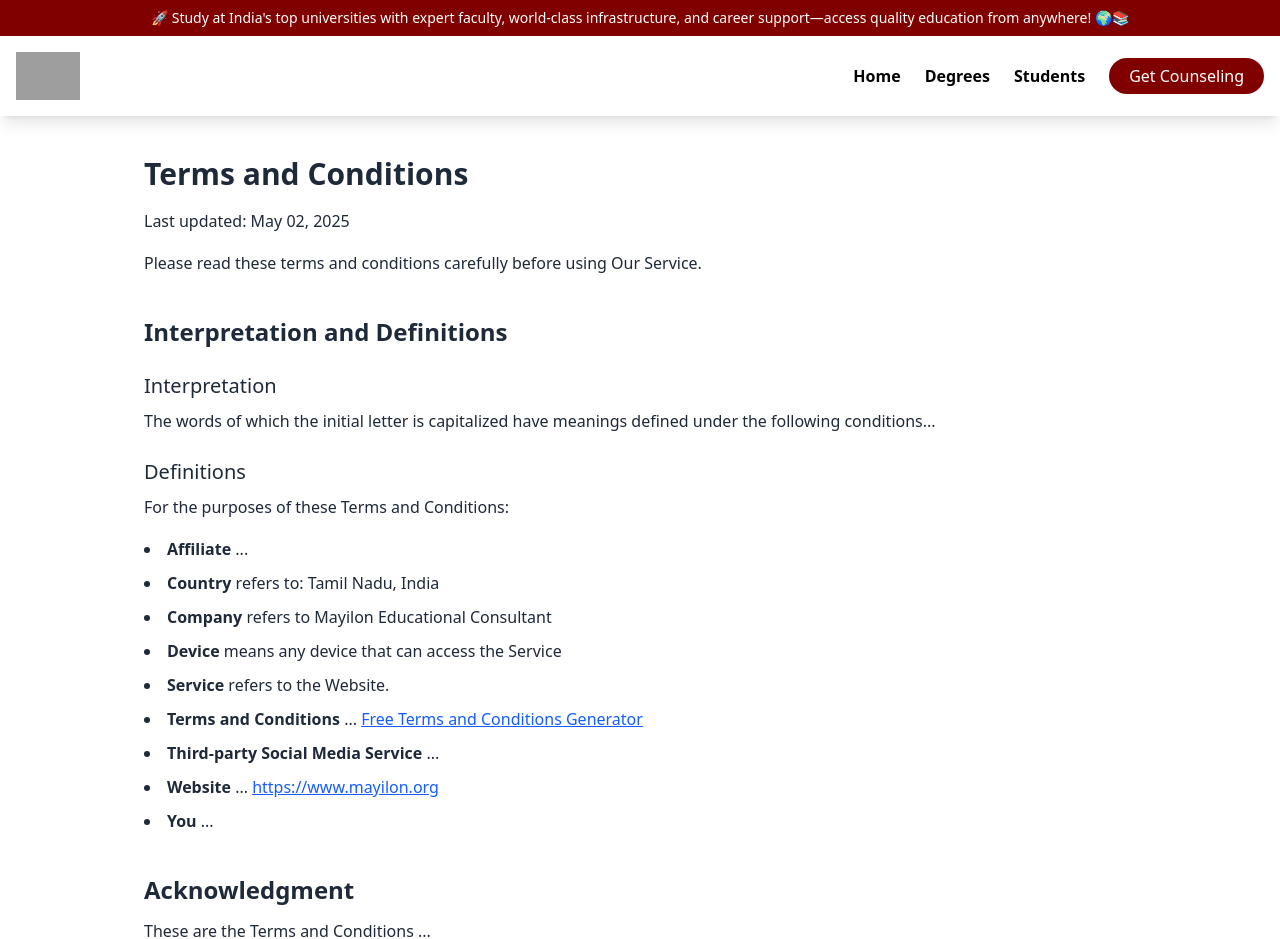
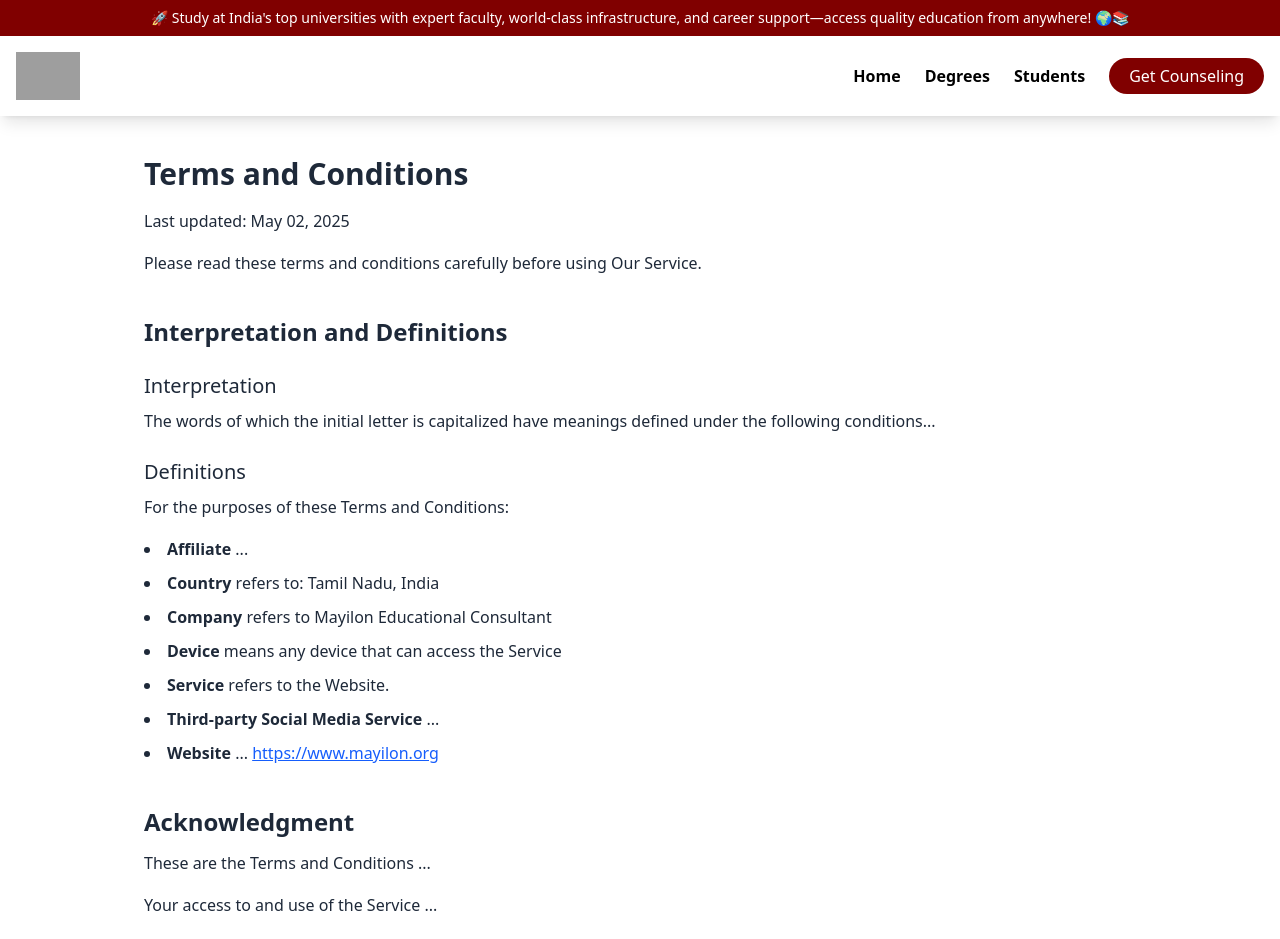
Before and after one commit to Santhosh20112003/mec, a React (Vite) app: page /terms in a window 1280 px wide. Shown: the top 939 px of the page. Built offline with nearby package versions, Linux system fonts and the light colour scheme; grey boxes are pictures that could not be loaded.

Commit message:
updatetermcyou

```diff
--- a/src/components/Terms/Termsandcon.jsx
+++ b/src/components/Terms/Termsandcon.jsx
@@ -22,10 +22,8 @@ const TermsAndConditions = () => {
         <li><strong>Company</strong> refers to Mayilon Educational Consultant</li>
         <li><strong>Device</strong> means any device that can access the Service</li>
         <li><strong>Service</strong> refers to the Website.</li>
-        <li><strong>Terms and Conditions</strong> ... <a className="text-blue-600 underline" href="https://www.freeprivacypolicy.com/free-terms-and-conditions-generator/" target="_blank" rel="noopener noreferrer">Free Terms and Conditions Generator</a></li>
         <li><strong>Third-party Social Media Service</strong> ...</li>
         <li><strong>Website</strong> ... <a className="text-blue-600 underline" href="https://www.mayilon.org" target="_blank" rel="noopener noreferrer">https://www.mayilon.org</a></li>
-        <li><strong>You</strong> ...</li>
       </ul>
 
       <h2 className="text-2xl font-semibold mt-10 mb-3">Acknowledgment</h2>
```
